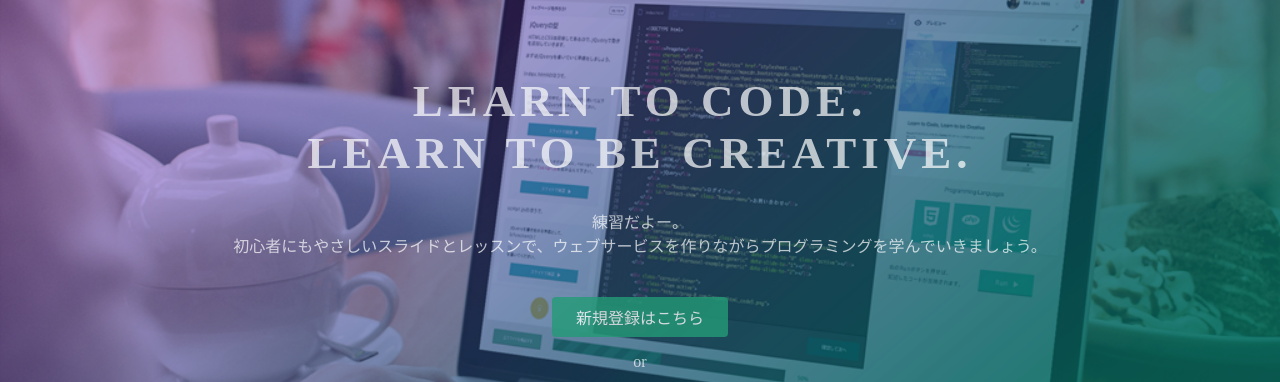
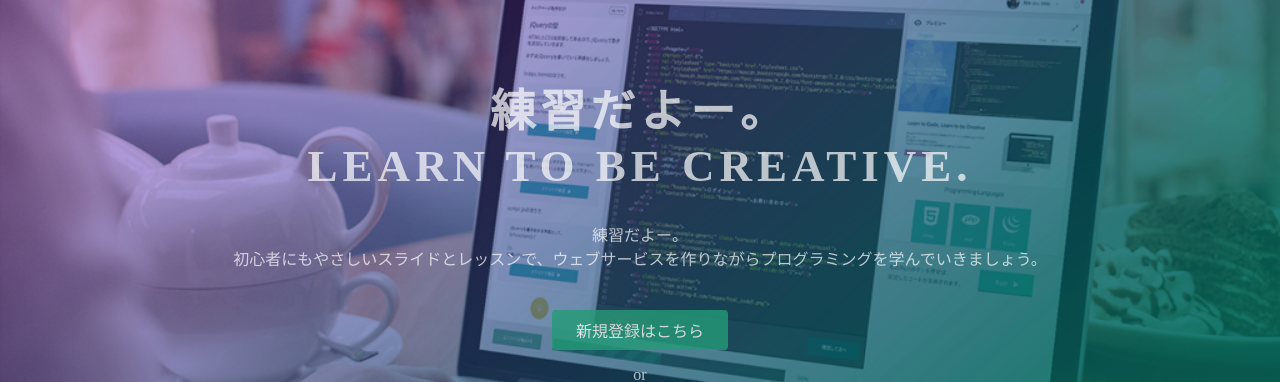
Before and after one commit to t-kondou1987/progate, a plain HTML site: page index.htm in a window 1280 px wide. Shown: the part 135-517 px from the top of the page. Drawn offline with Linux system fonts and the light colour scheme.

Commit message:
Update index.htm

```diff
--- a/index.htm
+++ b/index.htm
@@ -23,7 +23,7 @@
   </header>
   <div class="top-wrapper">
     <div class="container">
-      <h1>LEARN TO CODE.<br>LEARN TO BE CREATIVE.</h1>
+      <h1>練習だよー。<br>LEARN TO BE CREATIVE.</h1>
       <p>練習だよー。<br>初心者にもやさしいスライドとレッスンで、ウェブサービスを作りながらプログラミングを学んでいきましょう。</p>
       <div class="btn-wrapper">
         <a href="#" class="btn signup">新規登録はこちら</a>
```
